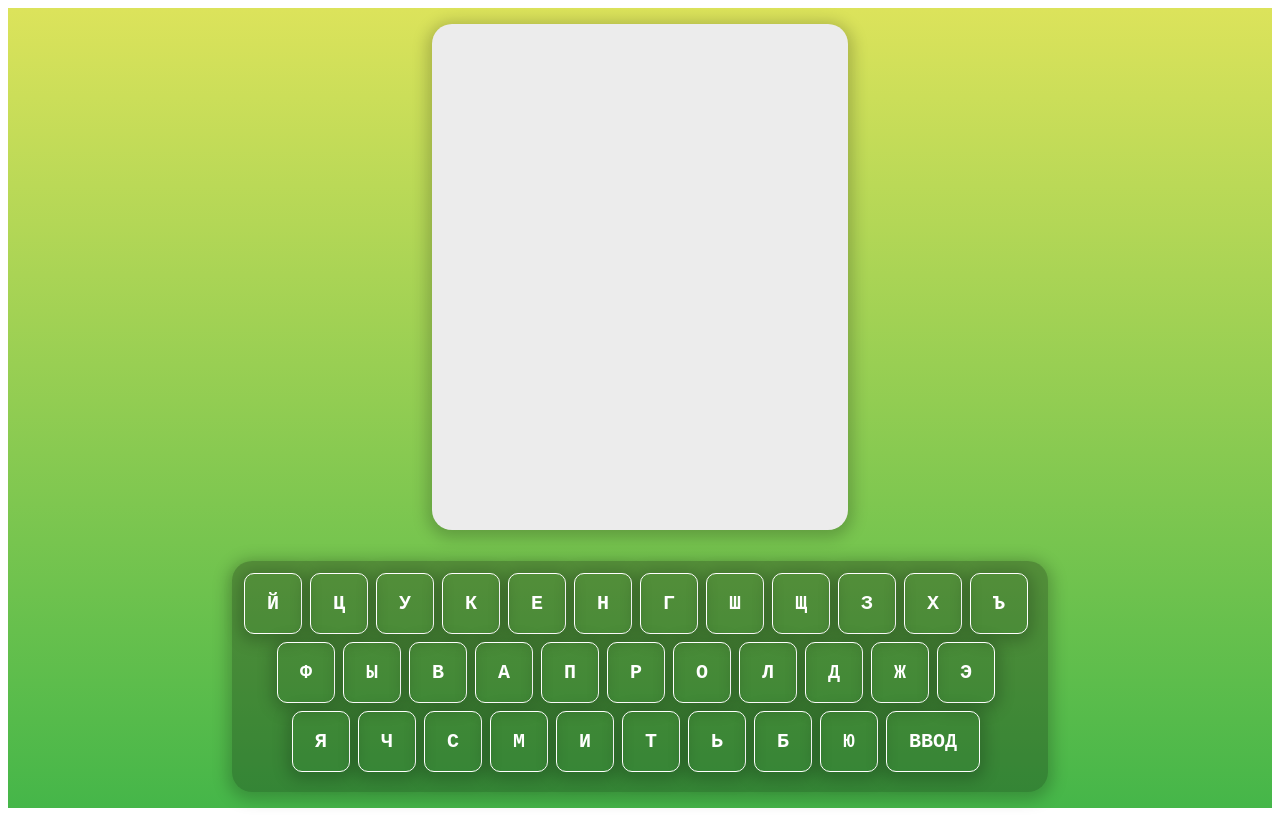
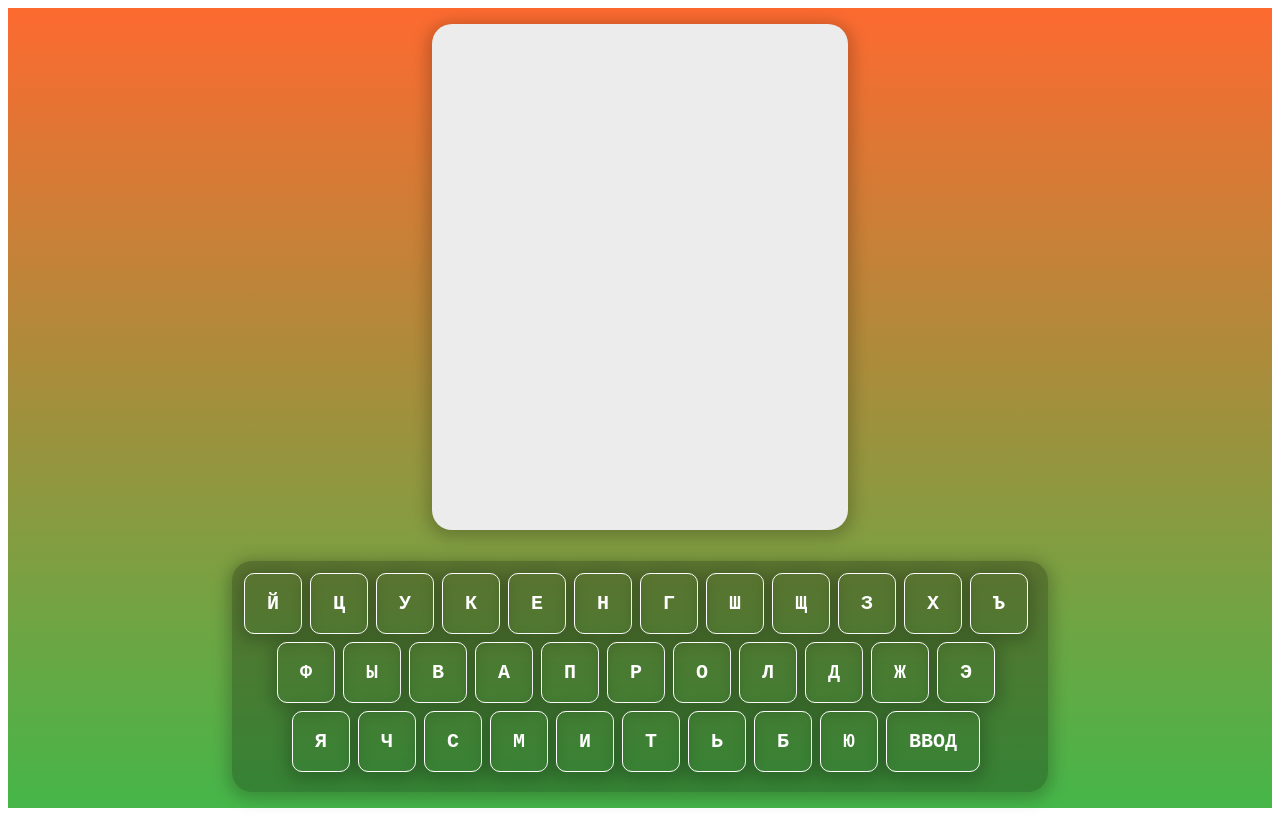
Before and after one commit to IgorPinigin/wordle, a Vue app: page / in a window 1280 px wide. Built offline with nearby package versions, Linux system fonts and the light colour scheme.

Commit message:
Check CI/CD

```diff
--- a/src/App.vue
+++ b/src/App.vue
@@ -94,7 +94,7 @@ body {
 .game-back {
   width: 100%;
   height: 100vh;
-  background-image: linear-gradient(#dce35b, #45b649);
+  background-image: linear-gradient(#fd6a30, #45b649);
   display: flex;
   flex-direction: column;
   justify-content: space-around;
```
